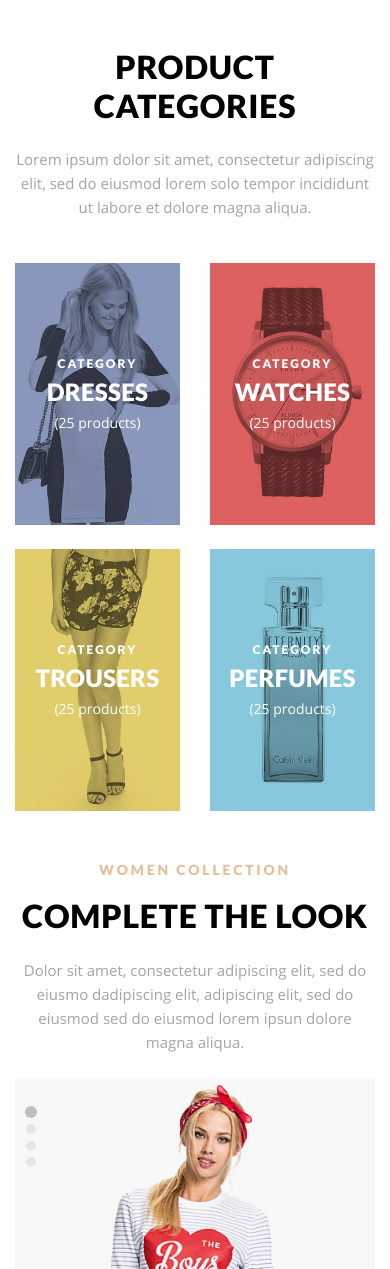
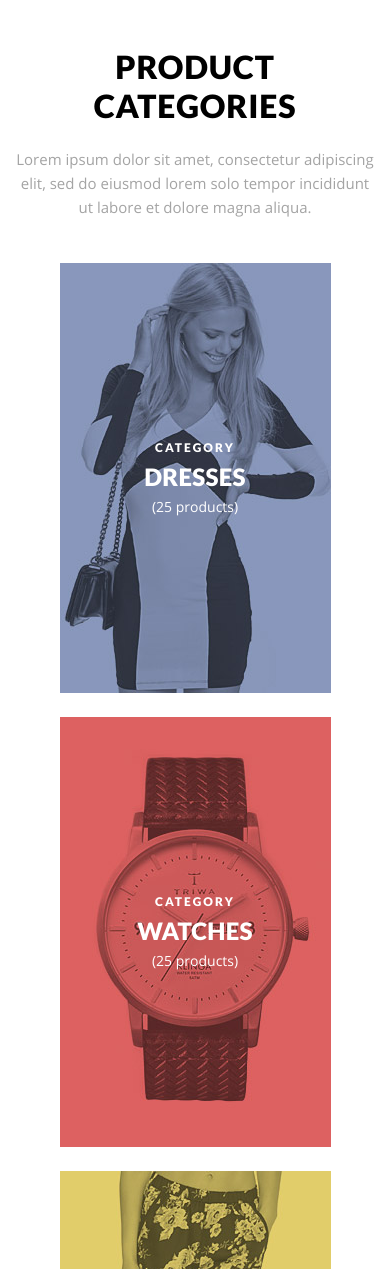
Before and after one commit to Bibliaricus/Ustore, a PHP site: page / in a window 390 px wide. Shown: the part 5231-6500 px from the top of the page. Run offline with PHP 8.4, Linux system fonts and the light colour scheme; some web fonts are replaced.

Commit message:
Responsive (320): Product categories

```diff
--- a/less/style.less
+++ b/less/style.less
@@ -2888,4 +2888,16 @@ Version: 1.0
     .slick-slide img {
       width: 100%;
     }
-  }
+
+    .product-categories__item {
+      -ms-flex: 0 0 100%;
+      flex: 0 0 100%;
+      max-width: 100%;
+    }
+
+    .product-categories__img-wrapper img {
+      display: block;
+      margin-left: auto;
+      margin-right: auto;
+    }
+  }
```
Also changed, not shown: less/style.css (+11 -1 lines), css/style.min.css.
